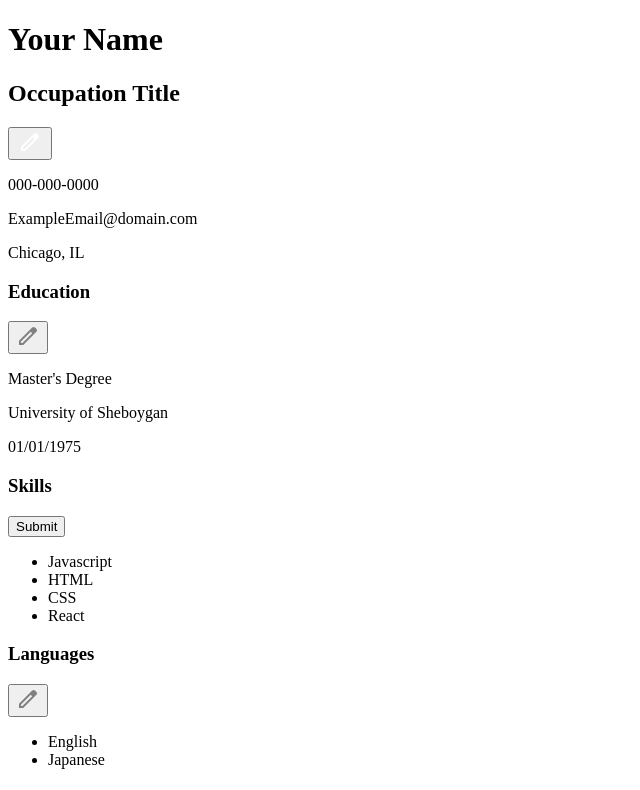
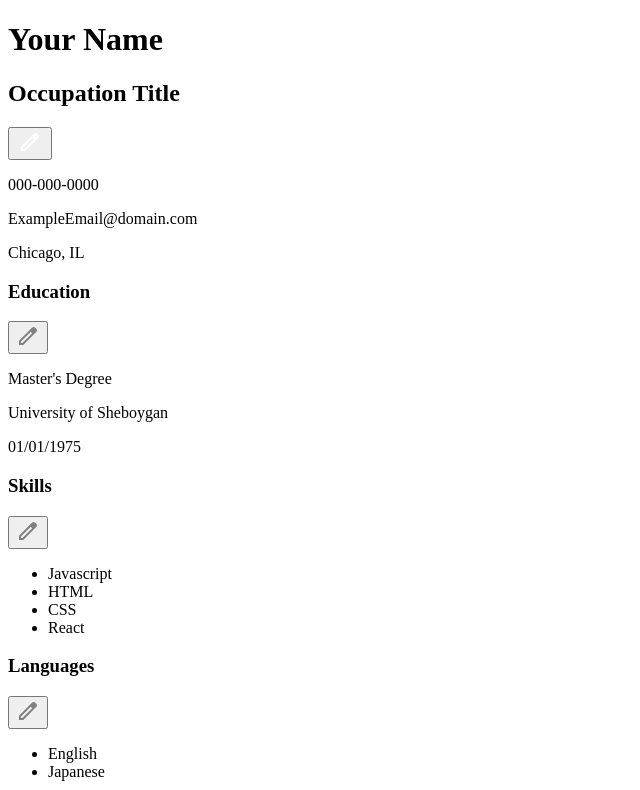
Before and after one commit to Q-Chan97/cv-application, a React (Vite) app: page / in a window 1280 px wide. Shown: the top 790 px of the page, without its empty margins (0-640 px from the left). Built offline with nearby package versions, Linux system fonts and the light colour scheme; the HTML template or start-up script is replaced by a standard one.

Commit message:
fix: Correct button

```diff
--- a/src/components/Skills.jsx
+++ b/src/components/Skills.jsx
@@ -47,8 +47,8 @@ export default function Skills({userInfo, setUserInfo}) {
             <div className="heading-wrapper">
                 <h3>Skills</h3>
                 {!editFlag &&
-                    <button type="button" className="submit editing-button" onClick={submitChanges}>
-                        Submit
+                    <button aria-label="edit button" type="button" className="edit-button" onClick={enableEdit}>
+                        <svg xmlns="http://www.w3.org/2000/svg" height="24px" viewBox="0 -960 960 960" width="24px" fill="#808080"><path d="M200-200h57l391-391-57-57-391 391v57Zm-80 80v-170l528-527q12-11 26.5-17t30.5-6q16 0 31 6t26 18l55 56q12 11 17.5 26t5.5 30q0 16-5.5 30.5T817-647L290-120H120Zm640-584-56-56 56 56Zm-141 85-28-29 57 57-29-28Z"/></svg>
                     </button>
                 }
             </div>
```
